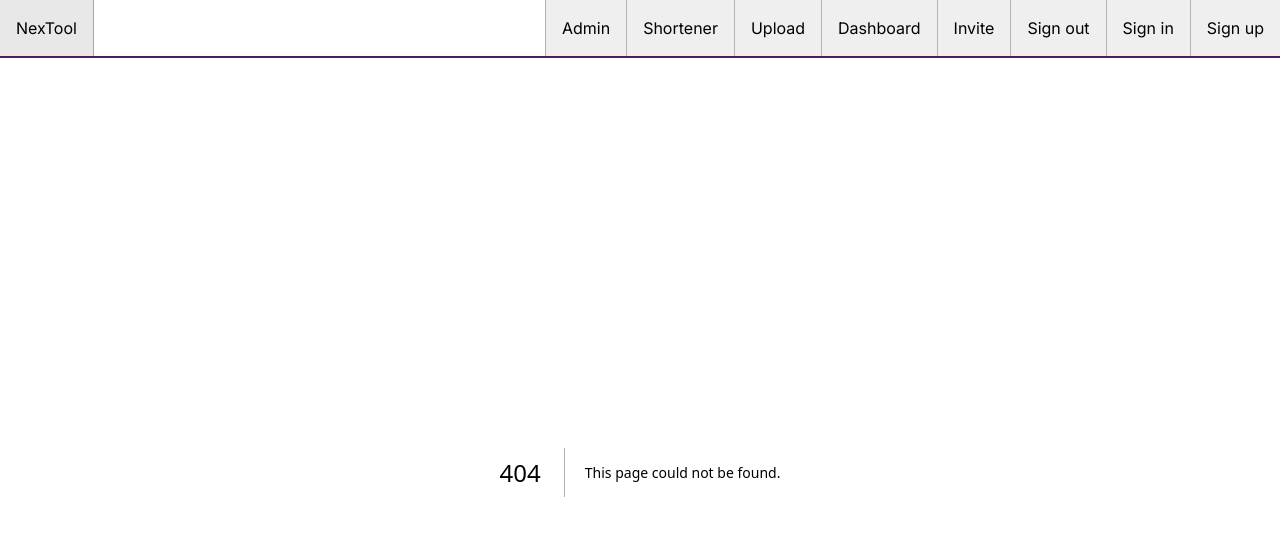
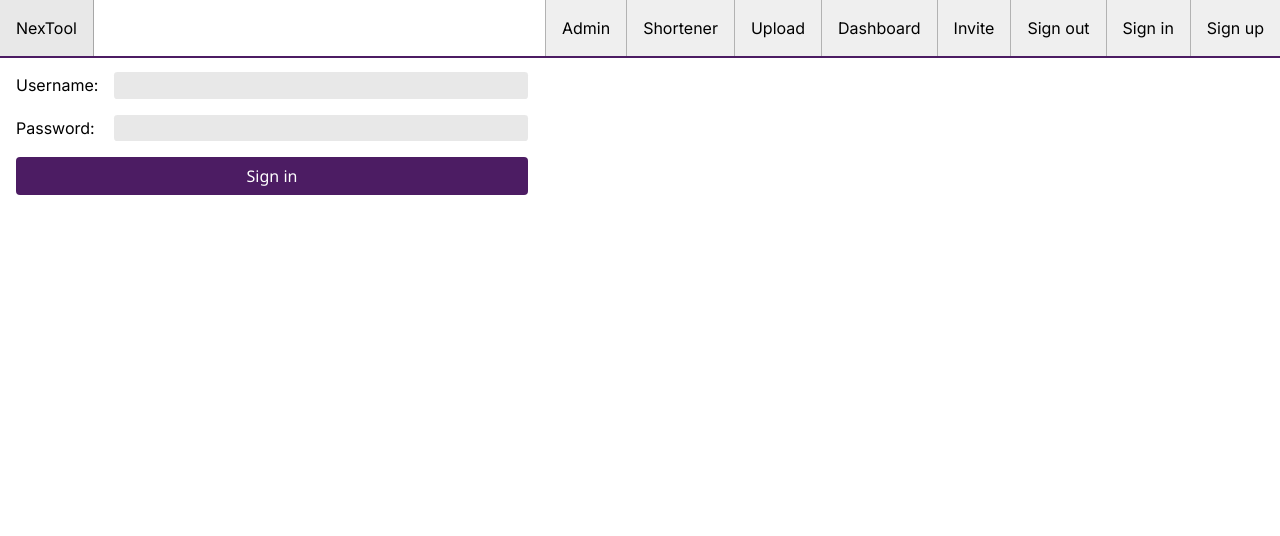
Before and after one commit to FrantisekSilhan/NexTool, a Next.js app: page /login in a window 1280 px wide. Before the commit this address had no page. Shown: the top 536 px of the page. Built offline with nearby package versions, Linux system fonts and the light colour scheme.

Commit message:
add login page

```diff
--- /dev/null
+++ b/app/login/page.tsx
@@ -0,0 +1,22 @@
+'use server'
+
+export default async function Login() {
+  async function checkLogin(formData: FormData) {
+    'use server'
+    console.log(formData);
+  }
+
+  return (
+    <form action={checkLogin} className="form">
+      <div className="form__items">
+        <label className="form__label" htmlFor="username">Username:</label>
+        <input className="form__input" type="text" id="username" name="username" required={true}/>
+
+        <label className="form__label" htmlFor="password">Password:</label>
+        <input className="form__input" type="password" id="password" name="password" required={true}/>
+      </div>
+
+      <button className="btn" type="submit">Sign in</button>
+    </form>
+  )
+}
```
